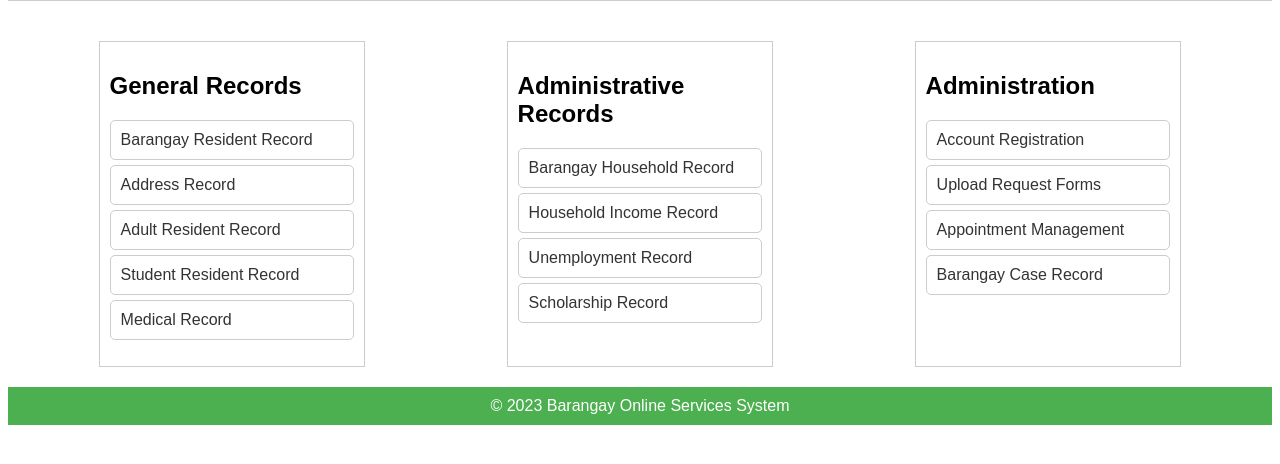
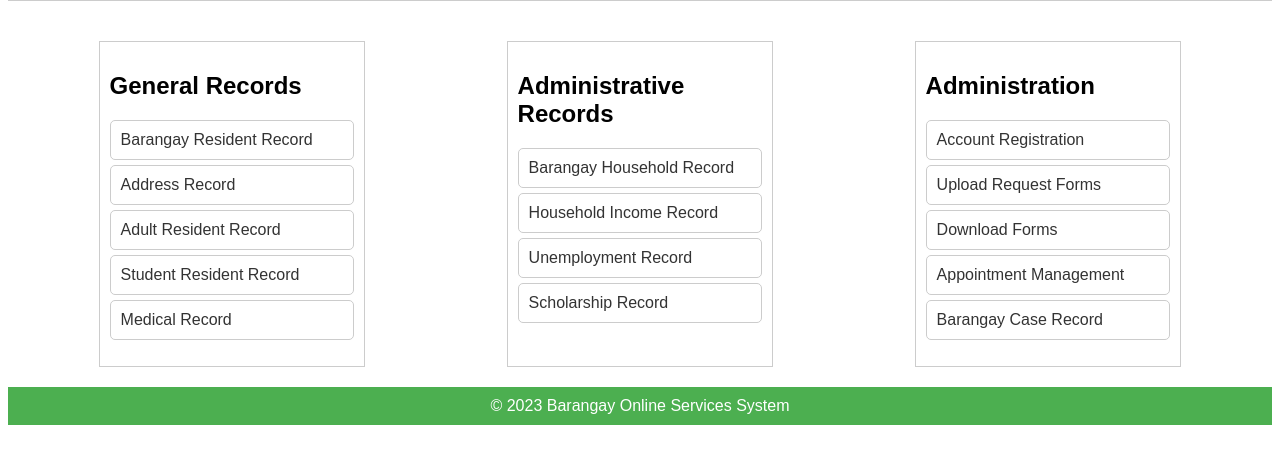
Before and after one commit to e4677/project_drafts, a Flask app: page /admin in a window 1280 px wide. Shown: the part 322-786 px from the top of the page. Run offline with Flask 3, Linux system fonts and the light colour scheme.

Commit message:
Update adminhome.html

```diff
--- a/Python_web_proj/templates/adminhome.html
+++ b/Python_web_proj/templates/adminhome.html
@@ -71,7 +71,12 @@
                 <form id="accRegister" action="/accregistration" method="post">
                     <a href="#" onclick="document.getElementById('accRegister').submit();">Account Registration</a>
                 </form>
-                <form action="#" method="post"><a href="#upload-request-forms">Upload Request Forms</a></form>
+                <form id="uploadForm" action="/upload_form" method="get">
+                    <a href="#" onclick="document.getElementById('uploadForm').submit();">Upload Request Forms</a>
+                </form>
+                <form id="downloadForm" action="/download" method="get">
+                    <a href="#" onclick="document.getElementById('downloadForm').submit();">Download Forms</a>
+                </form>
                 <form action="#" method="post"><a href="#appointment-management">Appointment Management</a></form>
                 <form id="caseForm" action="/caseinfo" method="post">
                     <a href="#" onclick="document.getElementById('caseForm').submit();">Barangay Case Record</a>
```
